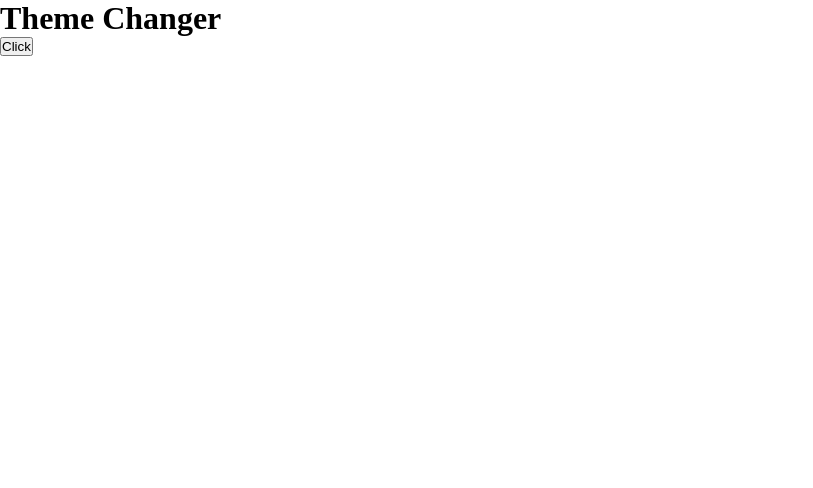
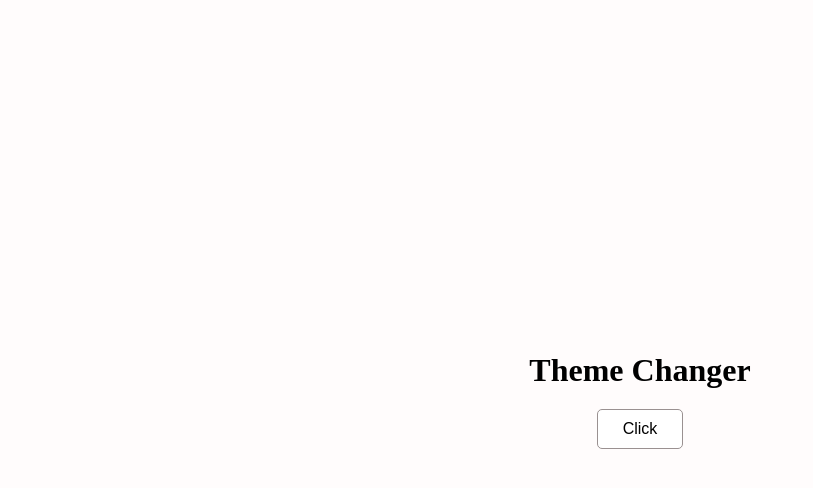
Before and after one commit to codewithsuresh12/Theme-Changer-, a plain HTML site: page index.html in a window 1280 px wide. Shown: the whole page, without its empty margins (0-813 px from the left). Drawn offline with Linux system fonts and the light colour scheme.

Commit message:
Complete css

```diff
--- a/index.html
+++ b/index.html
@@ -11,8 +11,8 @@
 <body id="dark">
     <div>
         <h1 id="liteSen">Theme Changer</h1>
+        <button id="darkkBtn">Click</button>
     </div>
-    <button id="drakBtn">Click</button>
     <script src="script.js"></script>
 </body>
 
--- a/style.css
+++ b/style.css
@@ -3,3 +3,33 @@
     margin: 0;
     box-sizing: border-box;
 }
+
+body {
+    background-color: #fffcfc;
+    color: rgb(0, 0, 0);
+
+    display: flex;
+    justify-content: center;
+    align-items: center;
+
+    height: 100vh;
+    margin: 0;
+    text-align: center;
+}
+
+h1 {
+    color: rgb(0, 0, 0);
+    margin-bottom: 20px;
+}
+
+button {
+    background-color: rgb(255, 255, 255);
+    color: rgb(0, 0, 0);
+
+    border: 1px solid rgb(154, 145, 145);
+    padding: 10px 25px;
+    border-radius: 5px;
+
+    cursor: pointer;
+    font-size: 16px;
+}
```
